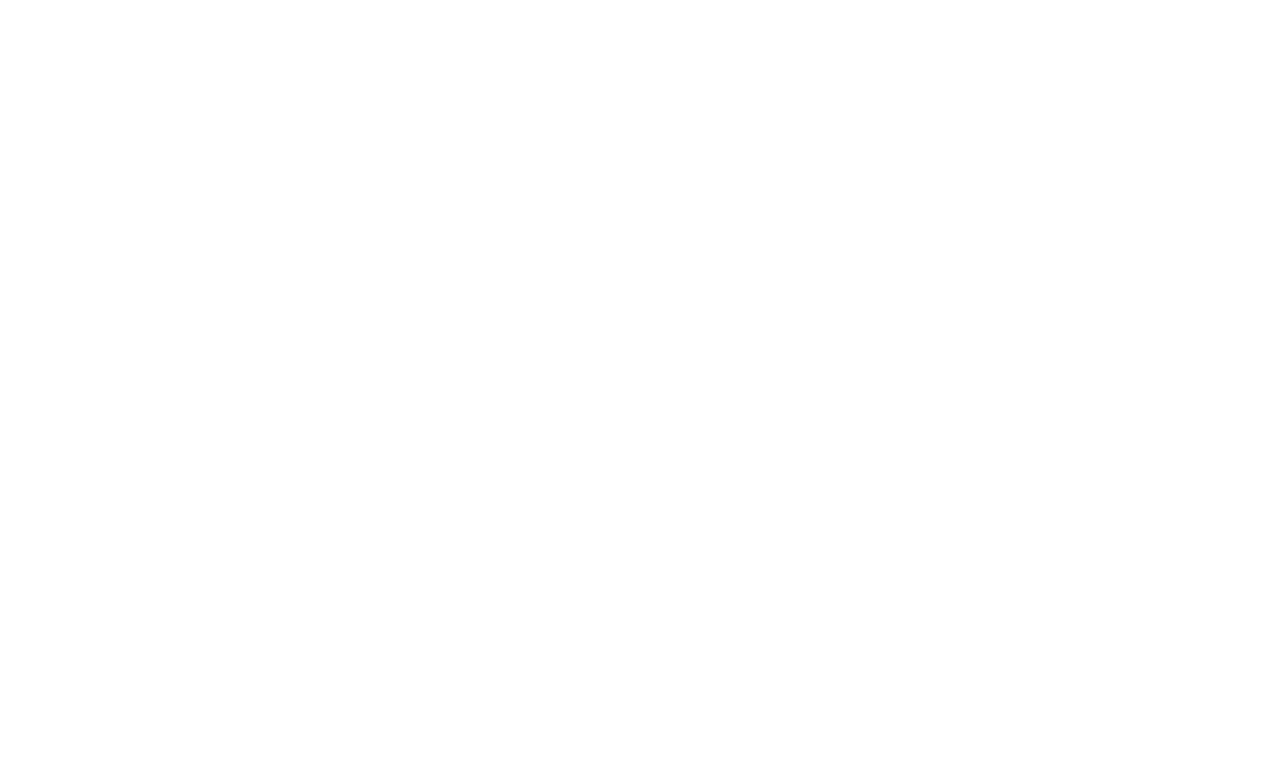
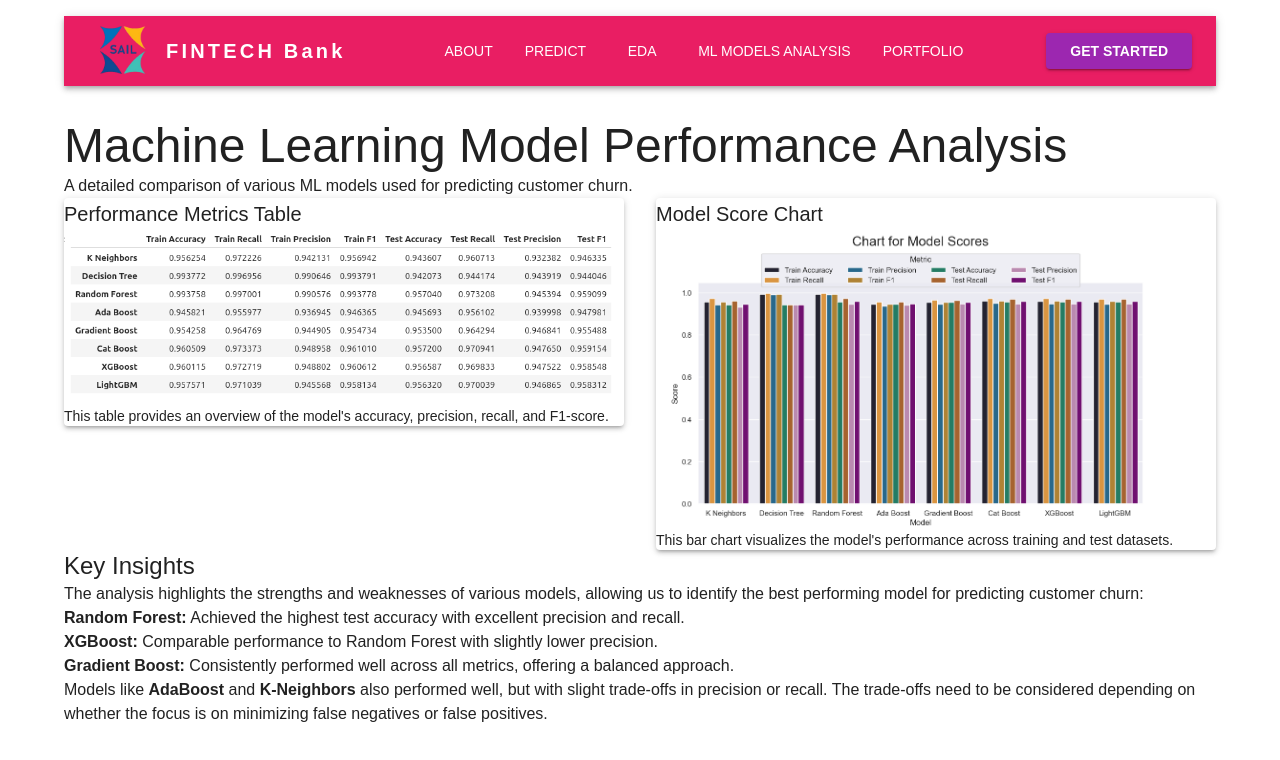
Before and after one commit to Muideen27/Churn-Machine-Learning-Deployment, a React (Vite) app in the folder churn/: page /ml-analysis in a window 1280 px wide. Before the commit this address had no page. Shown: the top 760 px of the page. Built offline with nearby package versions, Linux system fonts and the light colour scheme.

Commit message:
Created Model Analysis page

```diff
--- a/churn/src/App.tsx
+++ b/churn/src/App.tsx
@@ -3,6 +3,7 @@ import { createTheme, ThemeProvider, CssBaseline } from '@mui/material';
 import { BrowserRouter as Router, Route, Routes } from 'react-router-dom';
 import LandingPage from './component/LandingPage';
 import HomePage from './component/HomePage';
+import ModelAnalysis from './component/ModelAnalysis';
 
 // Define the theme with Poppins font and primary color
 const theme = createTheme({
@@ -23,8 +24,10 @@ const App: React.FC = () => {
       <Router>
         <Routes>
           <Route path="/" element={<LandingPage />} />
-          {/* Routr for HomePage */}
+          {/* Route for HomePage */}
           <Route path="/home" element={<HomePage />} />
+          {/* Route for Machine Learning Model Analysis Page */}
+          <Route path='ml-analysis'element={<ModelAnalysis />} />
         </Routes>
       </Router>
     </ThemeProvider>
--- a/churn/src/component/HomePage.tsx
+++ b/churn/src/component/HomePage.tsx
@@ -1,12 +1,12 @@
 import React from 'react';
 import { Box, Typography, Container, Divider, Grid, Button } from '@mui/material';
-import Header from './Header';
+import MainHeader from './MainHeader';
 
 const HomePage: React.FC = () => {
   return (
     <Container maxWidth="lg" className="tw-h-screen tw-flex tw-flex-col tw-py-8 tw-bg-white">
       {/* Header Section */}
-      <Header />
+      <MainHeader />
 
       {/* Main Content Section */}
       <Box className="tw-flex tw-flex-col tw-text-center tw-my-8">
--- /dev/null
+++ b/churn/src/component/MainHeader.tsx
@@ -0,0 +1,94 @@
+import React, { useState } from 'react';
+import AppBar from '@mui/material/AppBar';
+import Box from '@mui/material/Box';
+import Toolbar from '@mui/material/Toolbar';
+import Typography from '@mui/material/Typography';
+import Button from '@mui/material/Button';
+import Container from '@mui/material/Container';
+import SignIn from './SignIn';
+import SignUp from './SignUp';
+
+const Header: React.FC = () => {
+  const [modalOpen, setModalOpen] = useState(false);
+  const [isSignIn, setIsSignIn] = useState(true);
+
+  const handleOpenSignIn = () => {
+    setIsSignIn(true);
+    setModalOpen(true);
+  };
+
+  const handleOpenSignUp = () => {
+    setIsSignIn(false);
+    setModalOpen(true);
+  };
+
+  const handleCloseModal = () => {
+    setModalOpen(false);
+  };
+
+  return (
+    <Box sx={{ mt: 2, mb: 4 }}>
+      <AppBar position="static" color="primary">
+        <Container maxWidth="lg">
+          <Toolbar disableGutters>
+            {/* Logo Section (Left) */}
+            <Box sx={{ display: 'flex', alignItems: 'center', mr: 2 }}>
+              <img src="/src/assets/01.png" alt="FINTECH Bank Logo" style={{ height: 70, marginRight: 8 }} />
+              <Typography
+                variant="h6"
+                noWrap
+                component="div"
+                sx={{
+                  fontWeight: 700,
+                  letterSpacing: '.2rem',
+                  color: 'inherit',
+                  textDecoration: 'none',
+                }}
+              >
+                FINTECH Bank
+              </Typography>
+            </Box>
+
+            {/* Center Navigation Buttons */}
+            <Box sx={{ flexGrow: 1, display: 'flex', justifyContent: 'center' }}>
+            <Button color="inherit" sx={{ fontWeight: 'medium', mx: 1 }}>
+                About
+              </Button>
+              <Button color="inherit" sx={{ fontWeight: 'medium', mx: 1 }}>
+                Predict
+              </Button>
+              <Button color="inherit" sx={{ fontWeight: 'medium', mx: 1 }}>
+                EDA
+              </Button>
+              <Button color="inherit" sx={{ fontWeight: 'medium', mx: 1 }}>
+                ML Models Analysis
+              </Button>
+              <Button color="inherit" sx={{ fontWeight: 'medium', mx: 1 }}>
+                Portfolio
+              </Button>
+            </Box>
+
+            {/* Get Started Button (Right) */}
+            <Button
+              variant="contained"
+              color="secondary"
+              sx={{ fontWeight: 'bold', ml: 'auto', px: 3 }}
+              onClick={handleOpenSignIn} // Open SignIn modal by default
+            >
+              Get Started
+            </Button>
+          </Toolbar>
+        </Container>
+      </AppBar>
+
+      {/* Conditionally render SignIn or SignUp modal */}
+      {modalOpen && isSignIn ? (
+        <SignIn onClose={handleCloseModal} onSwitch={() => handleOpenSignUp()} />
+      ) : modalOpen && !isSignIn ? (
+        <SignUp onClose={handleCloseModal} onSwitch={() => handleOpenSignIn()} />
+      ) : null}
+    </Box>
+  );
+};
+
+export default Header;
--- /dev/null
+++ b/churn/src/component/ModelAnalysis.tsx
@@ -0,0 +1,88 @@
+import React from 'react';
+import { Box, Typography, Container, Grid, Paper } from '@mui/material';
+import MainHeader from './MainHeader';
+
+const ModelAnalysis: React.FC = () => {
+  return (
+    <Container maxWidth="lg" className="tw-h-screen tw-flex tw-flex-col tw-py-8 tw-bg-white">
+      {/* Header Section */}
+      <MainHeader />
+
+      {/* Page Title */}
+      <Box className="tw-mb-8 tw-text-center">
+        <Typography variant="h3" className="tw-font-bold tw-text-primary">
+          Machine Learning Model Performance Analysis
+        </Typography>
+        <Typography variant="body1" className="tw-text-gray-600">
+          A detailed comparison of various ML models used for predicting customer churn.
+        </Typography>
+      </Box>
+
+      {/* Content Section */}
+      <Grid container spacing={4} alignItems="stretch">
+        {/* Image Section - Metrics Table */}
+        <Grid item xs={12} md={6}>
+          <Paper elevation={3} className="tw-p-4 tw-bg-white tw-h-full">
+            <Typography variant="h6" className="tw-font-semibold tw-mb-2 tw-text-gray-800">
+              Performance Metrics Table
+            </Typography>
+            <img
+              src="/src/assets/analysisTable.png"
+              alt="Performance Metrics Table"
+              className="tw-w-full tw-rounded-md tw-object-contain tw-mb-2"
+              style={{ maxHeight: '300px' }}
+            />
+            <Typography variant="body2" className="tw-text-gray-600">
+              This table provides an overview of the model's accuracy, precision, recall, and F1-score.
+            </Typography>
+          </Paper>
+        </Grid>
+
+        {/* Image Section - Score Chart */}
+        <Grid item xs={12} md={6}>
+          <Paper elevation={3} className="tw-p-4 tw-bg-white tw-h-full">
+            <Typography variant="h6" className="tw-font-semibold tw-mb-2 tw-text-gray-800">
+              Model Score Chart
+            </Typography>
+            <img
+              src="/src/assets/analysisChart.png"
+              alt="Model Score Chart"
+              className="tw-w-full tw-rounded-md tw-object-contain tw-mb-2"
+              style={{ maxHeight: '300px' }}
+            />
+            <Typography variant="body2" className="tw-text-gray-600">
+              This bar chart visualizes the model's performance across training and test datasets.
+            </Typography>
+          </Paper>
+        </Grid>
+      </Grid>
+
+      {/* Analysis Summary */}
+      <Box className="tw-mt-8">
+        <Typography variant="h5" className="tw-font-semibold tw-text-gray-800 tw-mb-2">
+          Key Insights
+        </Typography>
+        <Typography variant="body1" className="tw-text-gray-700 tw-mb-4">
+          The analysis highlights the strengths and weaknesses of various models, allowing us to identify the best performing model for predicting customer churn:
+        </Typography>
+        <ul className="tw-list-disc tw-list-inside tw-text-gray-700">
+          <li>
+            <strong>Random Forest:</strong> Achieved the highest test accuracy with excellent precision and recall.
+          </li>
+          <li>
+            <strong>XGBoost:</strong> Comparable performance to Random Forest with slightly lower precision.
+          </li>
+          <li>
+            <strong>Gradient Boost:</strong> Consistently performed well across all metrics, offering a balanced approach.
+          </li>
+        </ul>
+        <Typography variant="body1" className="tw-text-gray-700 tw-mt-4">
+          Models like <strong>AdaBoost</strong> and <strong>K-Neighbors</strong> also performed well, but with slight trade-offs in precision or recall.
+          The trade-offs need to be considered depending on whether the focus is on minimizing false negatives or false positives.
+        </Typography>
+      </Box>
+    </Container>
+  );
+};
+
+export default ModelAnalysis;
```
Also changed, not shown: churn/src/assets/analysisChart.png (added), churn/src/assets/analysisTable.png (added).
